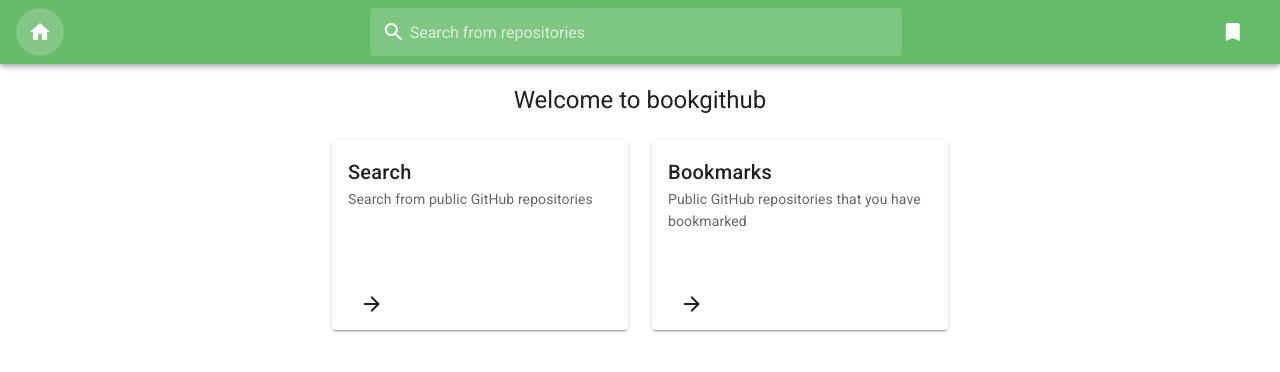
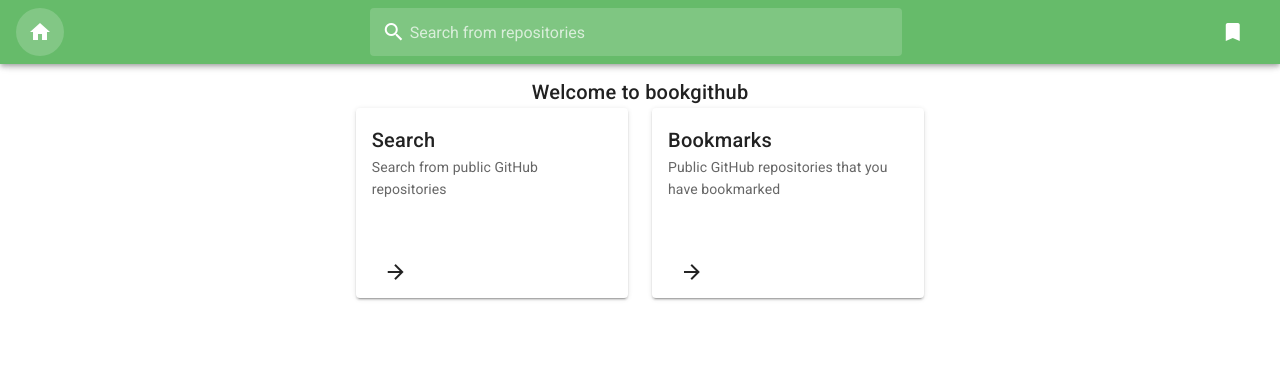
Before and after one commit to jpeldes/bookgithub, a Vue app: page / in a window 1280 px wide. Shown: the top 372 px of the page. Built offline with nearby package versions, Linux system fonts and the light colour scheme.

Commit message:
Home: use ViewHeading

```diff
--- a/src/views/Home.vue
+++ b/src/views/Home.vue
@@ -1,11 +1,6 @@
 <template>
-  <v-container fluid>
-    <v-row justify="center">
-      <h1 class="text-center headline mt-5 mb-3">
-        Welcome to
-        <span class="font-weight-regular">bookgithub</span>
-      </h1>
-    </v-row>
+  <v-container>
+    <ViewHeading heading="Welcome to bookgithub" />
     <v-row justify="center">
       <v-col sm="3">
         <HomeNavItem
@@ -27,10 +22,12 @@
 
 <script>
 import HomeNavItem from "@/components/HomeNavItem";
+import ViewHeading from "@/components/ViewHeading.vue";
 
 export default {
   name: "Home",
   components: {
+    ViewHeading,
     HomeNavItem
   }
 };
```
